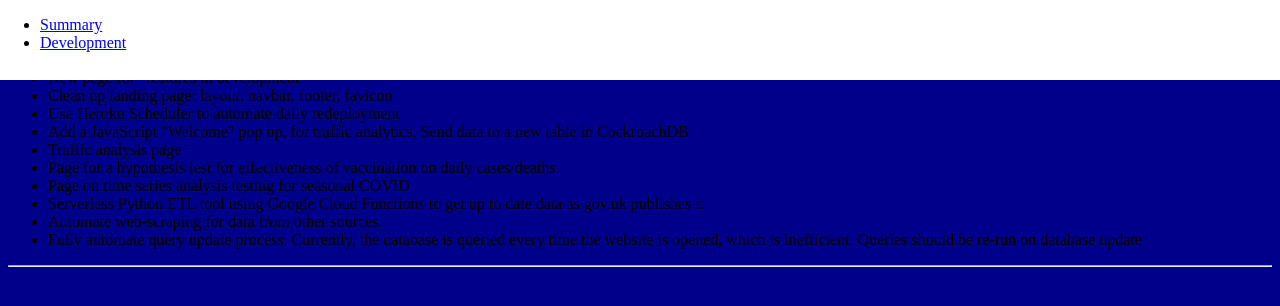
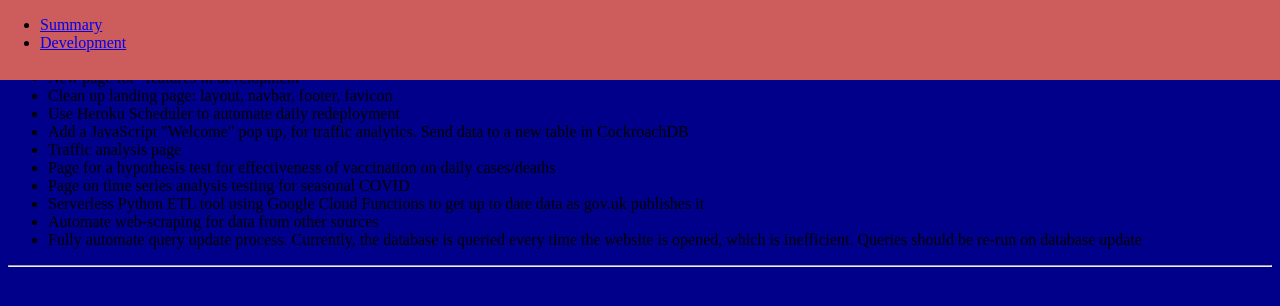
Before and after one commit to ArjunNiranjan1/covid19Project, a Flask app: page /features/ in a window 1280 px wide. Shown: the top 306 px of the page. Run offline with Flask 2, Linux system fonts and the light colour scheme; parts of the project's set-up code (start-up, migrations or seed data) failed here and were passed over.

Commit message:
col test

```diff
--- a/application/static/main.css
+++ b/application/static/main.css
@@ -3,7 +3,7 @@ body {
 }
 
 header {
-	background-color: white;
+	background-color: indianred;
     position: fixed;
     top: 0;
     left: 0;
```
